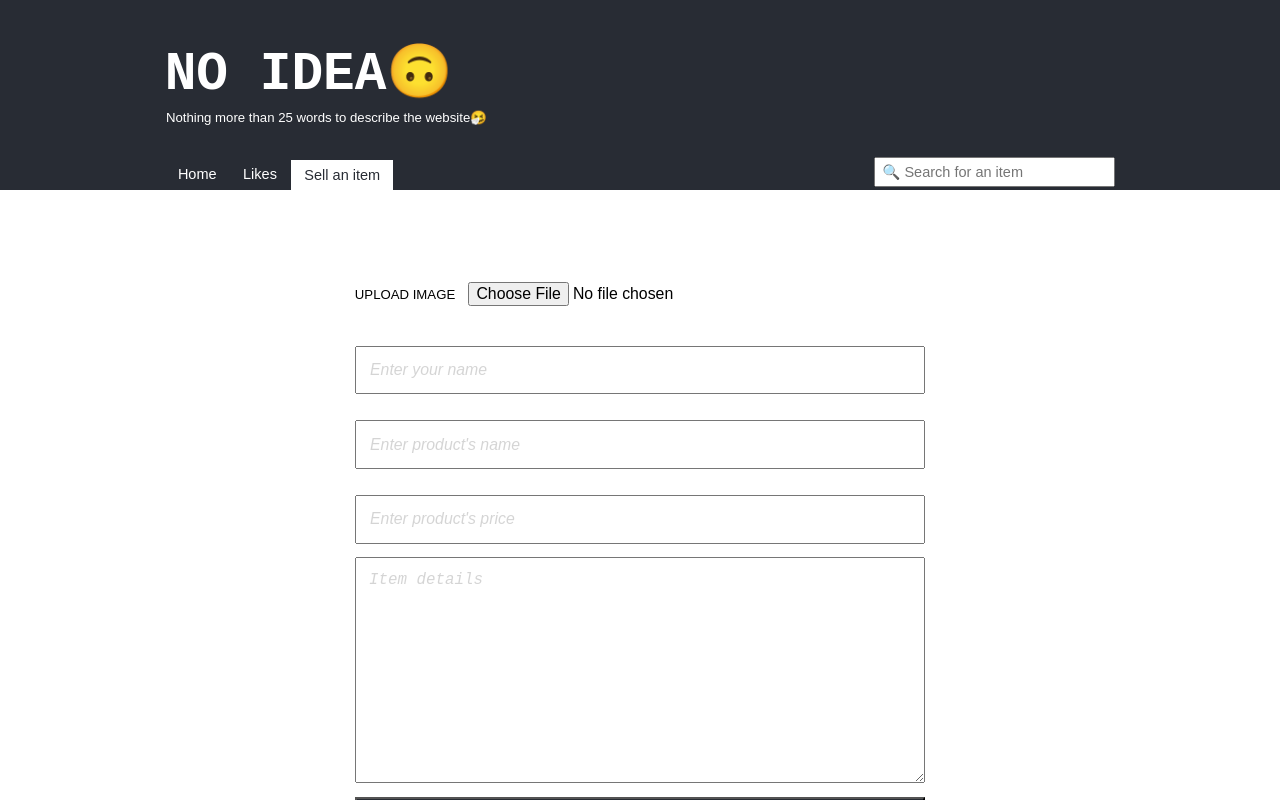
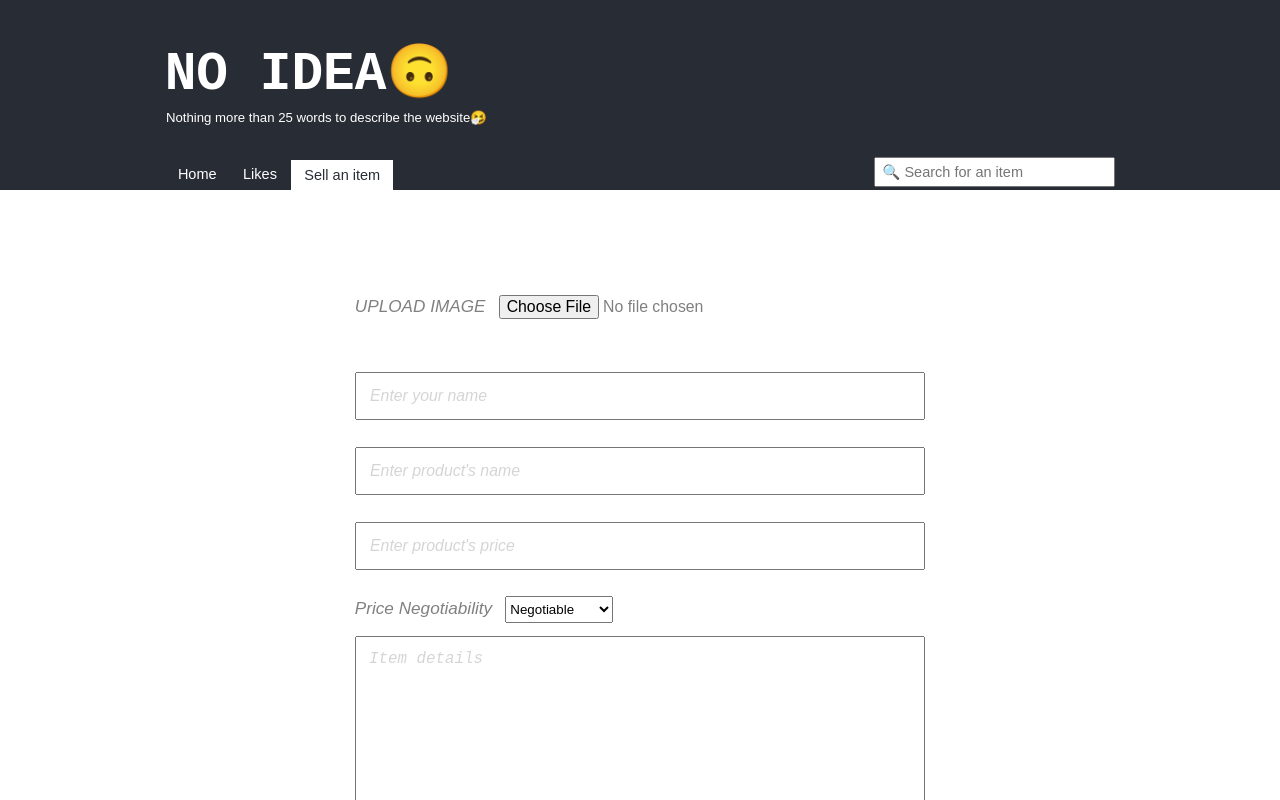
Before and after one commit to ashrofdev/UIbuy, a React (Create React App) app: page / in a window 1280 px wide. Both pictures are taken after a click on the button "Sell an item". Shown: the top 800 px of the page. Built offline with nearby package versions, Linux system fonts and the light colour scheme; no server answers; the database is empty.

Commit message:
improving functionality

```diff
--- a/src/Components/Sell/Sell.js
+++ b/src/Components/Sell/Sell.js
@@ -22,7 +22,7 @@ class Sell extends Component {
                 product_url: url,
                 seller_name: document.querySelector('.seller_name').value,
                 product_name: document.querySelector('.product_name').value,
-                product_price: document.querySelector('.product_price').value,
+                product_price: '₦' + document.querySelector('.product_price').value,
                 item_details: document.querySelector('.item_details').value
             }).then((snapshot)=>{
                 console.log(snapshot)
@@ -46,6 +46,13 @@ class Sell extends Component {
                 <input placeholder="Enter your name" className="seller_name"/>
                 <input placeholder="Enter product's name" className="product_name"/>
                 <input placeholder="Enter product's price" className="product_price"/>
+                <label>
+                    Price Negotiability
+                    <select>
+                        <option>Negotiable</option>
+                        <option>Not negotiable</option>
+                    </select>
+                </label>
                 <textarea className="item_details" placeholder="Item details"/>
                 <button onClick={this.onSubmitProduct}>SELL ITEM</button>
             </div>
--- a/src/Components/Sell/sell.css
+++ b/src/Components/Sell/sell.css
@@ -27,6 +27,17 @@
     opacity: .3;
     font-style: italic;
 }
+.sell-page label {
+    font-size: 1.3rem;
+    padding: 1rem 0;
+    color: gray;
+    font-style: italic;
+}
+.sell-page select {
+    height: 2rem;
+    outline: none;
+    margin-left: 1rem;
+}
 .sell-page textarea {
     height: 15rem;
     font-size: 1.2rem;
```
Also changed, not shown: 27 other files (tests, documents, lock files or other folders).
